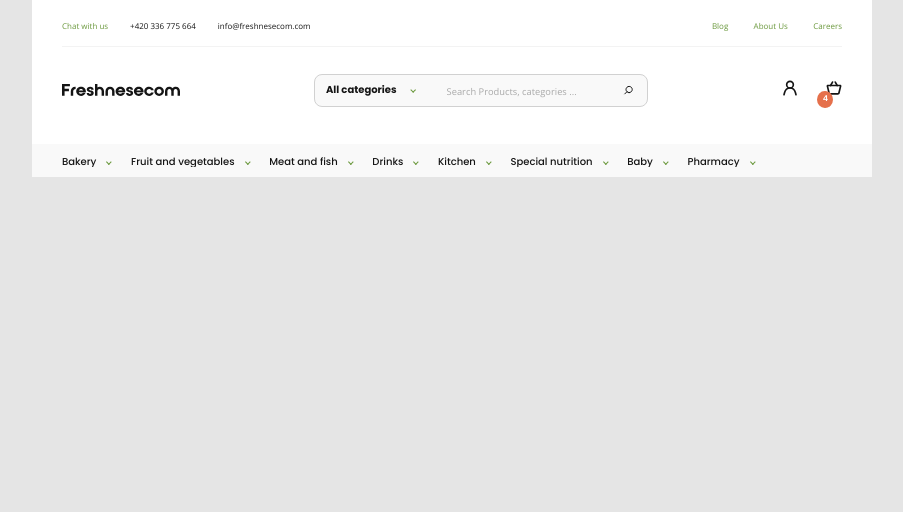
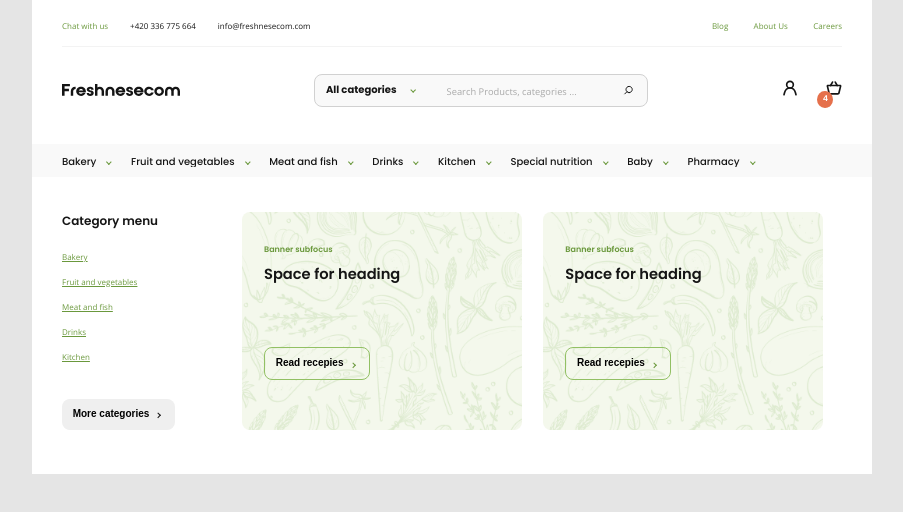
Before and after one commit to Bakhteev/freshnesecom, a React (Create React App) app: page / in a window 1280 px wide. Shown: the top 512 px of the page, without its empty margins (188-1091 px from the left). Built offline with nearby package versions, Linux system fonts and the light colour scheme.

Commit message:
finished trends

```diff
--- a/src/App.js
+++ b/src/App.js
@@ -1,13 +1,15 @@
 import React from "react";
 import './index.scss';
 import Header from './components/header';
-import Menu from './components/menu'
+import Menu from './components/menu';
+import Trends from './components/trends';
 
 const App = () => {
   return (
     <div className="App">
       <Header />
       <Menu />
+      <Trends />
     </div>
   );
 }
--- a/src/components/_global.scss
+++ b/src/components/_global.scss
@@ -1,2 +1,3 @@
 @import './header/style';
 @import './menu/style';
+@import './trends/style';
--- a/src/components/header/_style.scss
+++ b/src/components/header/_style.scss
@@ -14,6 +14,7 @@
         }
     }
     &__link{
+        text-decoration: none;
         &--black{
             color: $black;
         }
--- a/src/components/header/headerTop.jsx
+++ b/src/components/header/headerTop.jsx
@@ -12,7 +12,7 @@ const HeaderTop = () => {
                         <a href="tel:+420 336 775 664" className="header__link header__link--black link">+420 336 775 664</a>
                     </li>
                     <li className="header__item">
-                        <a href="memail:info@freshnesecom.com" className="header__link header__link--black link">info@freshnesecom.com</a>
+                        <a href="email:info@freshnesecom.com" className="header__link header__link--black link">info@freshnesecom.com</a>
                     </li>
                 </ul>
             </div>
--- a/src/components/menu/const.js
+++ b/src/components/menu/const.js
@@ -1,6 +1,6 @@
-export const menuText =[
+export const menuText = [
     {
-        title: 'Bakery' ,
+        title: 'Bakery',
         item: 'Bakery'
     },
     {
--- /dev/null
+++ b/src/components/trends/_style.scss
@@ -0,0 +1,99 @@
+.trends{
+    &__row{
+        padding: vw(102) 0 vw(66) 0;
+    }
+    &__sidebar{
+        box-sizing: border-box;
+    }
+    &__item{
+        background: url(../../assets/trends/bc.png) no-repeat center;
+        background-size: cover;
+        box-sizing: border-box;
+        padding: vw(48) 0 vw(32) vw(33);
+        min-width: vw(420);
+        margin-right: vw(32);
+        border-radius: vw(12);
+        &:last-child{
+            margin-right: 0;
+        }
+    }
+    &__suptitle{
+        font-weight: 600;
+        font-size: vw(12);
+        line-height: vw(18);
+        color: $green;
+    }
+    &__title{
+        font-weight: 600;
+        font-size: vw(22);
+        line-height: vw(33);
+        margin: vw(10) 0 vw(94) 0;
+    }
+    &__btn{
+        font-weight: bold;
+        font-size: vw(15);
+        line-height: vw(22);
+        padding: vw(12) vw(38) vw(12) vw(16);
+        background: transparent;
+        border: vw(2) solid $light-green;
+        box-sizing: border-box;
+        border-radius: vw(12);
+        position: relative;
+        transition: 0.3s;
+        &::before{
+            position: absolute;
+            content: "";
+            top: 50%;
+            right: vw(22);
+            width: vw(4);
+            height: vw(4);
+            border: vw(2) solid $green;
+            border-top: none;
+            border-left: none;
+            transform: translateY(-14%) rotate(-45deg);
+            transition: 0.3s;
+        }
+        &:hover{
+            background: $light-green;
+            &::before{
+                border-color: $black;
+            }
+        }
+    }
+
+}
+.sidebar{
+    padding-left: vw(45);
+    &__title{
+        font-weight: 600;
+        font-size: vw(18);
+        line-height: vw(27);
+        margin-bottom: vw(18);
+    }
+    &__btn{
+        margin-top: vw(48);
+        position: relative;
+        padding: vw(12) vw(38) vw(12) vw(16);
+        box-sizing: border-box;
+        border-radius: vw(12);
+        font-weight: bold;
+        font-size: vw(15);
+        line-height: vw(22);
+        transition: 0.3s;
+        &::before{
+            position: absolute;
+            content: "";
+            top: 50%;
+            right: vw(22);
+            width: vw(4);
+            height: vw(4);
+            border: vw(2) solid $black;
+            border-top: none;
+            border-left: none;
+            transform: translateY(-14%) rotate(-45deg);
+        }
+        &:hover{
+            background: $light-green;
+        }
+    }
+}
--- /dev/null
+++ b/src/components/trends/index.jsx
@@ -0,0 +1,37 @@
+import React from 'react'
+
+const Trends = () => {
+    return (
+        <section className="trends">
+            <div className="container">
+                <div className="trends__row row">
+                    <aside className="col-3 trends__sidebar sidebar">
+                        <h2 className="sidebar__title">Category menu</h2>
+                        <ul className="sidebar__menu">
+                            <li className="sidebar__item"><a href="#" className="link">Bakery</a></li>
+                            <li className="sidebar__item"><a href="#" className="link">Fruit and vegetables</a></li>
+                            <li className="sidebar__item"><a href="#" className="link">Meat and fish</a></li>
+                            <li className="sidebar__item"><a href="#" className="link">Drinks</a></li>
+                            <li className="sidebar__item"><a href="#" className="link">Kitchen</a></li>
+                        </ul>
+                        <button className="sidebar__btn">More categories</button>
+                    </aside>
+                    <div className="col-9 row">
+                        <div className="col-5 trends__item">
+                            <h3 className="trends__suptitle">Banner subfocus</h3>
+                            <h2 className="trends__title">Space for heading</h2>
+                            <button className="trends__btn">Read recepies</button>
+                        </div>
+                        <div className="col-5 trends__item">
+                            <h3 className="trends__suptitle">Banner subfocus</h3>
+                            <h2 className="trends__title">Space for heading</h2>
+                            <button className="trends__btn">Read recepies</button>
+                        </div>
+                    </div>
+                </div>
+            </div>
+        </section>
+    );
+}
+
+export default Trends
--- a/src/scss/_classes.scss
+++ b/src/scss/_classes.scss
@@ -10,8 +10,14 @@
 .flex{
     display: flex;
 }
+.col-9{
+    width: 75%;
+}
 .col-6{
     width: 50%;
+}
+.col-5{
+    width: 41.66%;
 }
 .col-4{
     width: 33.33%;
@@ -26,4 +32,5 @@
     font-size: vw(12);
     line-height: vw(16);
     color: $green;
+    text-decoration: underline;
 }
--- a/src/scss/_var.scss
+++ b/src/scss/_var.scss
@@ -5,3 +5,4 @@ $light-gray: #F5F5F5;
 $gray: #E5E5E5;
 $dark-gray: #f9f9f9;
 $white: #ffffff;
+$light-green: #92C064;
```
Also changed, not shown: src/assets/trends/bc.png (added), 1 other file (tests, documents, lock files or other folders).
